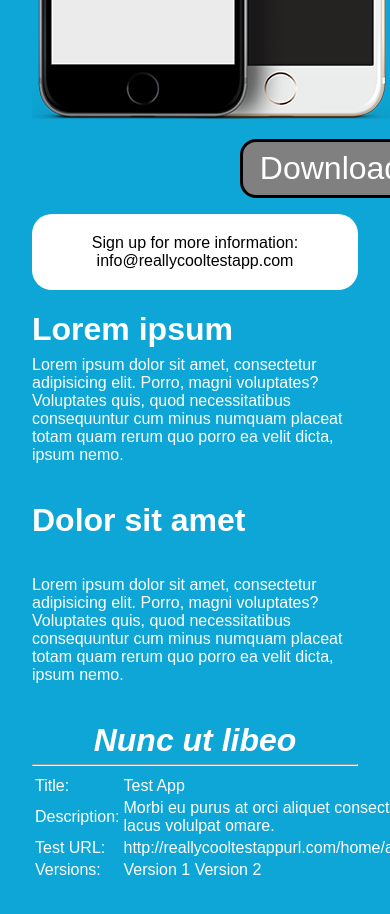
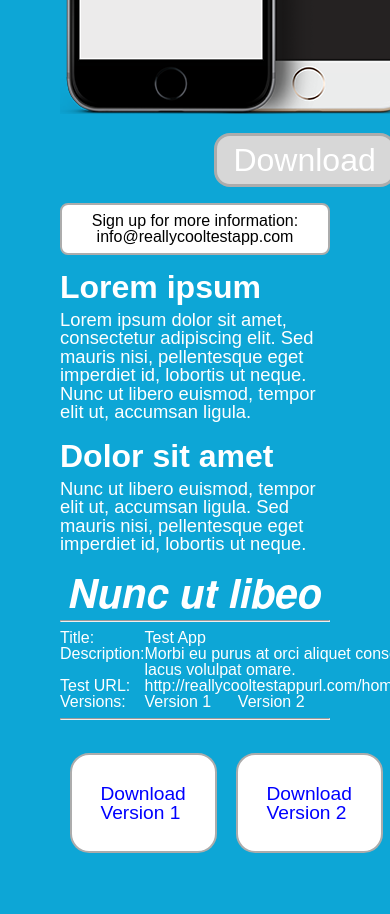
Before and after one commit to Tsardines/arc-asst, a plain HTML site: page index.html in a window 390 px wide. Shown: the part 420-1334 px from the top of the page. After the commit the page ends 1283 px from the top, so only its background shows below. Drawn offline with Linux system fonts and the light colour scheme.

Commit message:
mobile mostly done

```diff
--- a/index.html
+++ b/index.html
@@ -12,8 +12,8 @@
   <link rel="apple-touch-icon" href="icon.png">
   <!-- Place favicon.ico in the root directory -->
 
-  <!-- <link rel="stylesheet" href="styles/reset.css"> -->
   <link rel="stylesheet" href="styles/main.css">
+  <link rel="stylesheet" href="styles/reset.css">
   <link rel="stylesheet" href="styles/query.css">
 </head>
 
@@ -33,11 +33,11 @@
 
   <div class="section-three-text-boxes">
     <h1>Lorem ipsum</h1>
-    <p>Lorem ipsum dolor sit amet, consectetur adipisicing elit. Porro, magni voluptates? Voluptates quis, quod necessitatibus consequuntur cum minus numquam placeat totam quam rerum quo porro ea velit dicta, ipsum nemo.</p>
+    <p>Lorem ipsum dolor sit amet, consectetur adipiscing elit. Sed mauris nisi, pellentesque eget imperdiet id, lobortis ut neque. Nunc ut libero euismod, tempor elit ut, accumsan ligula.</p>
+
+    <h1>Dolor sit amet</h1>
+    <p>Nunc ut libero euismod, tempor elit ut, accumsan ligula. Sed mauris nisi, pellentesque eget imperdiet id, lobortis ut neque.</p>
   </div>
-
-  <h1>Dolor sit amet</h1>
-  <p>Lorem ipsum dolor sit amet, consectetur adipisicing elit. Porro, magni voluptates? Voluptates quis, quod necessitatibus consequuntur cum minus numquam placeat totam quam rerum quo porro ea velit dicta, ipsum nemo.</p>
 
   <div class="section-four-text-boxes">
     <h1>Nunc ut libeo</h1>
@@ -61,15 +61,16 @@
 
       <tr>
          <td>Versions:</td>
-         <td>Version 1 Version 2</td>
+         <td>Version 1&nbsp;&nbsp;&nbsp;&nbsp;&nbsp;&nbsp;Version 2</td>
        </tr>
 
     </table>
-  </div>
+    <hr>
+  </div> <!-- section-4-text-boxes -->
 
   <div class="versions-bottom">
-
-
+    <div class="v1">Download Version 1</div>
+    <div class="v2">Download Version 2</div>
   </div>
 
 
--- a/styles/main.css
+++ b/styles/main.css
@@ -5,8 +5,8 @@ body {
 }
 
 .btn-download {
-  background-color: grey;
-  border: 0.1em solid black;
+  background-color: #d7d7d7;
+  border: 0.1em solid #acacac; ;
   border-radius: 0.5em;
   color: white;
   font-size: 2em;
@@ -17,18 +17,44 @@ body {
 /* ----- */
 
   .section-three-text-boxes h1 {
-    margin-bottom: -0.25em;
+    margin-bottom: 0.25em;
+  }
+
+  .section-three-text-boxes p {
+    margin-bottom: 1em;
   }
 
 /* ----- */
 
 .section-four-text-boxes h1 { /* nunc ut libeo */
+  font-family: "HelveticaNeue-CondensedBold", "HelveticaNeueBoldCondensed", "HelveticaNeue-Bold-Condensed", "Helvetica Neue Bold Condensed", "HelveticaNeueBold", "HelveticaNeue-Bold", "Helvetica Neue Bold", "HelveticaNeue", "Helvetica Neue", 'TeXGyreHerosCnBold', "Helvetica", "Tahoma", "Geneva", "Arial Narrow", "Arial", sans-serif; font-weight: 700; font-stretch: condensed;
   font-style: italic;
-  margin-bottom: -0.1em;
+  font-weight: bold;
   text-align: center;
 }
 
-.table {
+
+
+.section-four-text-boxes {
   padding-bottom: 2em;
   table-layout: fixed;
 }
+
+/* ----- */
+
+.versions-bottom {
+  display: flex;
+}
+
+.v1, .v2 {
+  background-color: white;
+  border: 0.126em solid #acacac;
+  border-radius: 1em;
+  color: blue;
+  display: table-cell;
+  height: 8em;
+  margin: 0.5em;
+  padding: 1.5em;
+  /* text-align: center; */
+  width: 12em;
+}
--- a/styles/query.css
+++ b/styles/query.css
@@ -17,9 +17,17 @@
 */
 
 @media (min-width: 1025px) and (max-width: 1280px) {
-  body { background-color: orange; }
+  body { display: flex; flex-direction: column; justify-content: center; margin: 1.5em 60px 0 60px; }
 
   .signup p { display: none; }
+
+  .section-two {white-space: nowrap; }
+
+  .arteric-phones { float: right; }
+
+  /* ----- */
+
+  .section-three-text-boxes, .section-four-text-boxes { float: left; width: 55%; }
 }
 
 
@@ -32,19 +40,39 @@
 */
 
 @media (min-width: 320px) and (max-width: 480px) {
- body { display: flex; flex-direction: column; justify-content: center; margin: 2em; }
+ body { display: flex; flex-direction: column; justify-content: center; margin: 1.5em 60px 0 60px; }
 
-  .logo { padding-bottom: 1.75em; vertical-align: middle; }
+  .logo { margin-left: 35%; padding-bottom: 1.75em;  }
 
-  .signup { background-color: white; color: black; border-radius: 1.25em; padding: 0.25em; text-align: center; }
+  .signup { background-color: white; color: black; border: 0.126em solid #acacac; border-radius: 0.5em; margin-bottom: 1em; padding: 0.5em; text-align: center; }
 
-  .btn-download {   margin: 0.5em 0 0.5em 6.5em; padding: 0.25em; }
+  .btn-download { margin: 0.5em 0 0.5em 4.8em; padding: 0.25em; }
 
   /* .table td { text-align: left; width: 100%; } */
 
   /* ----- */
 
+  .section-three-text-boxes h1 {
+    font-size: 2em;
+  }
 
+  .section-three-text-boxes p {
+    font-size: 1.15em;
+  }
+
+  /* ----- */
+
+  .section-four-text-boxes {
+    margin-bottom: -1em;
+  }
+
+  .section-four-text-boxes h1 {
+    font-size: 2.5em;
+  }
+
+  /* ----- */
+
+  .v1, .v2 { font-size: 1.2em; height: 2em; width: 9em; }
 
 
 }
--- a/styles/reset.css
+++ b/styles/reset.css
@@ -20,7 +20,7 @@ time, mark, audio, video {
 	padding: 0;
 	border: 0;
 	font-size: 100%;
-	font: inherit;
+	/* font: inherit; */
 	vertical-align: baseline;
 }
 /* HTML5 display-role reset for older browsers */
```
